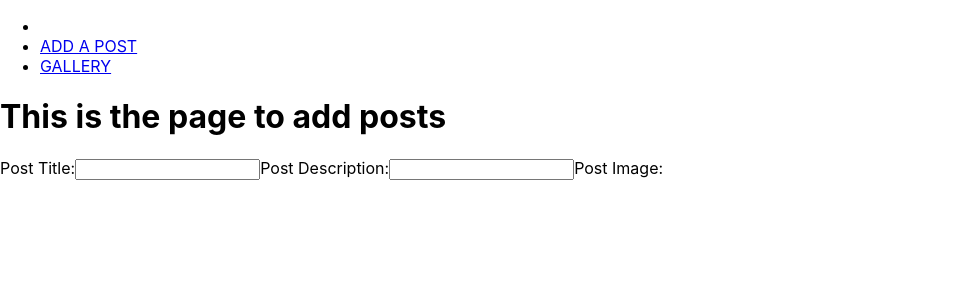
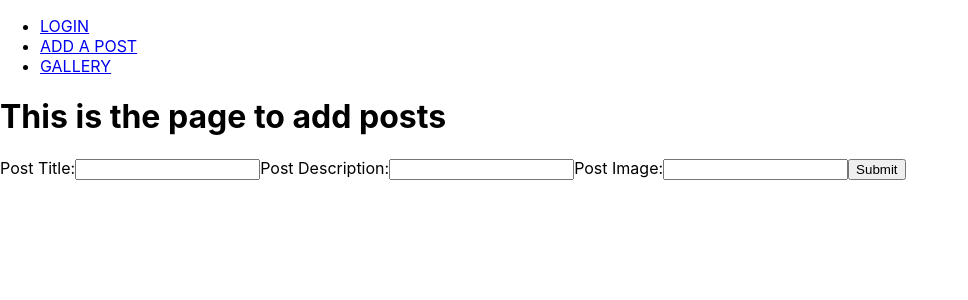
Before and after one commit to SuvanshShukla/PhotoGram, a React (Create React App) app: page /add in a window 1280 px wide. Shown: the top 300 px of the page, without its empty margins (0-968 px from the left). Built offline with nearby package versions, Linux system fonts and the light colour scheme.

Commit message:
Addpost modified and Home-page added

```diff
--- a/src/App.js
+++ b/src/App.js
@@ -3,6 +3,7 @@ import './App.css';
 import { BrowserRouter as Router, Route, Link } from "react-router-dom";
 import Addpost from './Components/Addpost/Addpost';
 import Gallery from './Components/Gallery/Gallery';
+import Home from './Components/Home/Home';
 
 
 
@@ -12,10 +13,49 @@ class App extends React.Component {
     super(props)
     this.state = {};
     this.state = {
-      postFeed: []
+      postFeed: [],
+      postTitle: "",
+      postDesc: "",
+      postImage: ""
     }
   }
 
+  getPostTitle(e){ //trying to get the post title and push it into a state then set obj property as that state then push object
+    this.setState({
+      postTitle: e.target.value,
+    })
+  }
+
+  getPostDesc(f){
+    this.setState({
+      postDesc: f.target.value
+    })
+  }
+
+  getPostImage(g){
+    this.setState({
+      postImage: g.target.value
+    })
+  }
+
+  pushPost(){ //pushing object after title and desc have been added posts with empty titles and desc wont be pushed
+    let arr = this.state.postFeed
+    let obj = {title:this.state.postTitle, desc:this.state.postDesc, imgUrl:this.state.postImage}
+
+    if (obj.title!==""){
+      arr.push(obj);
+
+      this.setState({
+        postFeed: arr,
+        postTitle: "",
+        postDesc: "",
+        postImage: ""
+      })
+
+      console.log(this.state.postFeed);
+
+    }
+  }
 
   render() {
     return (
@@ -23,7 +63,7 @@ class App extends React.Component {
         <div>
           <ul>
             <li>
-              {/* <Link to="/">LOGIN</Link> */}
+              <Link to="/">LOGIN</Link>
             </li>
             <li>
               <Link to="/add">ADD A POST</Link>
@@ -34,8 +74,8 @@ class App extends React.Component {
           </ul>
         </div>
 
-        {/* <Route path="/" exact component={Home}></Route> */}
-        <Route path="/add" exact render={(props) => <Addpost {...props} postFeed={this.state.postFeed}></Addpost>}></Route>
+        <Route path="/" exact component={Home}></Route>
+        <Route path="/add" exact render={(props) => <Addpost {...props} postTitle={this.state.postTitle} postDesc={this.state.postDesc} postImage={this.state.postImage} pushPost={this.pushPost.bind(this)} getPostTitle={this.getPostTitle.bind(this)} getPostDesc={this.getPostDesc.bind(this)} getPostImage={this.getPostImage.bind(this)}></Addpost>}></Route>
         <Route path="/gallery" exact component={Gallery}></Route>
 
       </Router>
--- a/src/Components/Addpost/Addpost.js
+++ b/src/Components/Addpost/Addpost.js
@@ -1,23 +1,26 @@
 import React from 'react';
 
-function Addpost() {
+function Addpost({getPostTitle, pushPost, getPostDesc, postDesc, postTitle, getPostImage, postImage}) {
     return (
         <div>
             <div>
                 <h1>This is the page to add posts</h1>
             </div>
             <div>
-                <form>
-                    Post Title:
-                    <input type="text"></input>
-                    Post Description:
-                    <input type="text"></input>
-                    Post Image:
-
-                </form>
+                Post Title:
+                <input type="text" onChange={(e)=>{getPostTitle(e)}} value={postTitle}></input>
+                Post Description:
+                <input type="text" onChange={(f)=>{getPostDesc(f)}} value={postDesc}></input>
+                {/* <img src="https://picsum.photos/200/300"></img> */}
+                Post Image:
+                <input type="text" onChange={(g) => {getPostImage(g)}} value={postImage}></input>
+                <button onClick={()=>{pushPost()}}>Submit</button>
             </div>
         </div>
     );
 }
 
+
+
+
 export default Addpost;
--- /dev/null
+++ b/src/Components/Home/Home.js
@@ -0,0 +1,12 @@
+import React from 'react';
+
+function Home(){
+    return(
+        <div>
+            <h1>This is the homepage</h1>
+            <h1>This is also where the login will be</h1>
+        </div>
+    );
+}
+
+export default Home;
```
